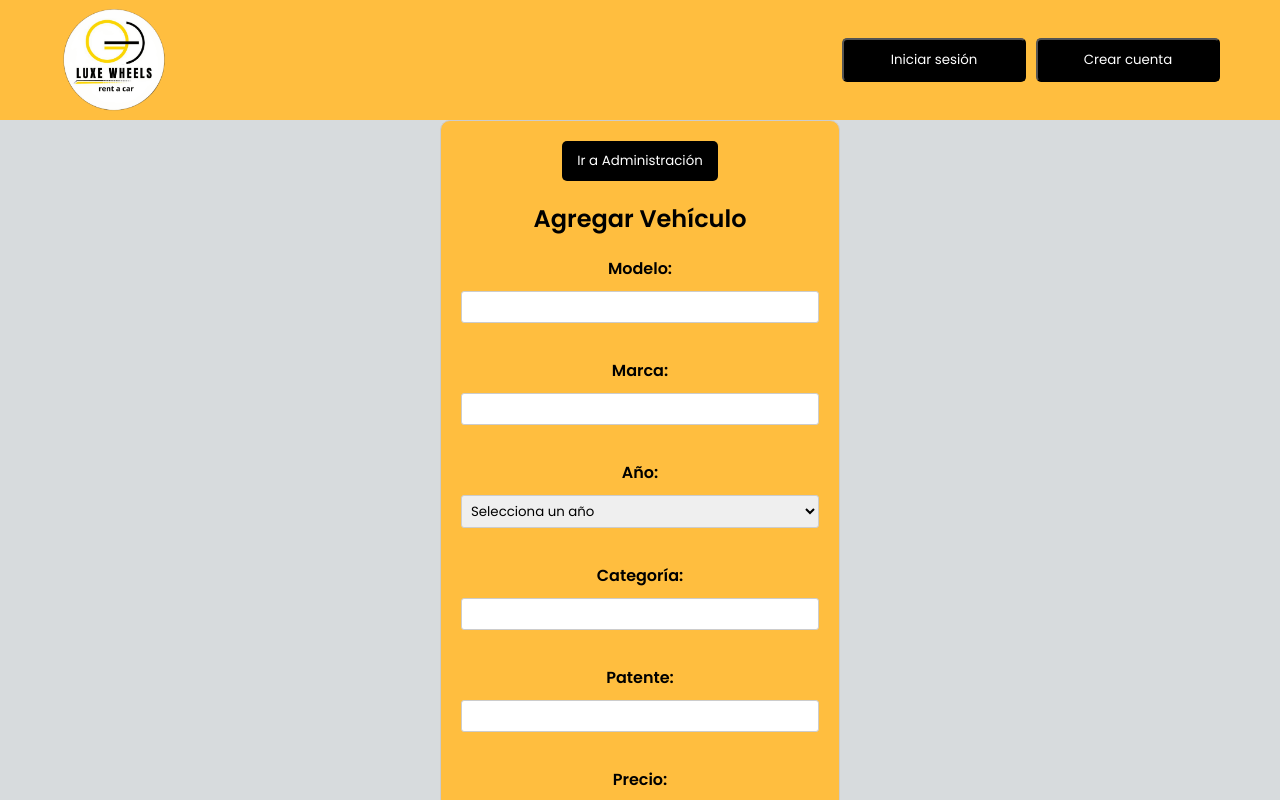
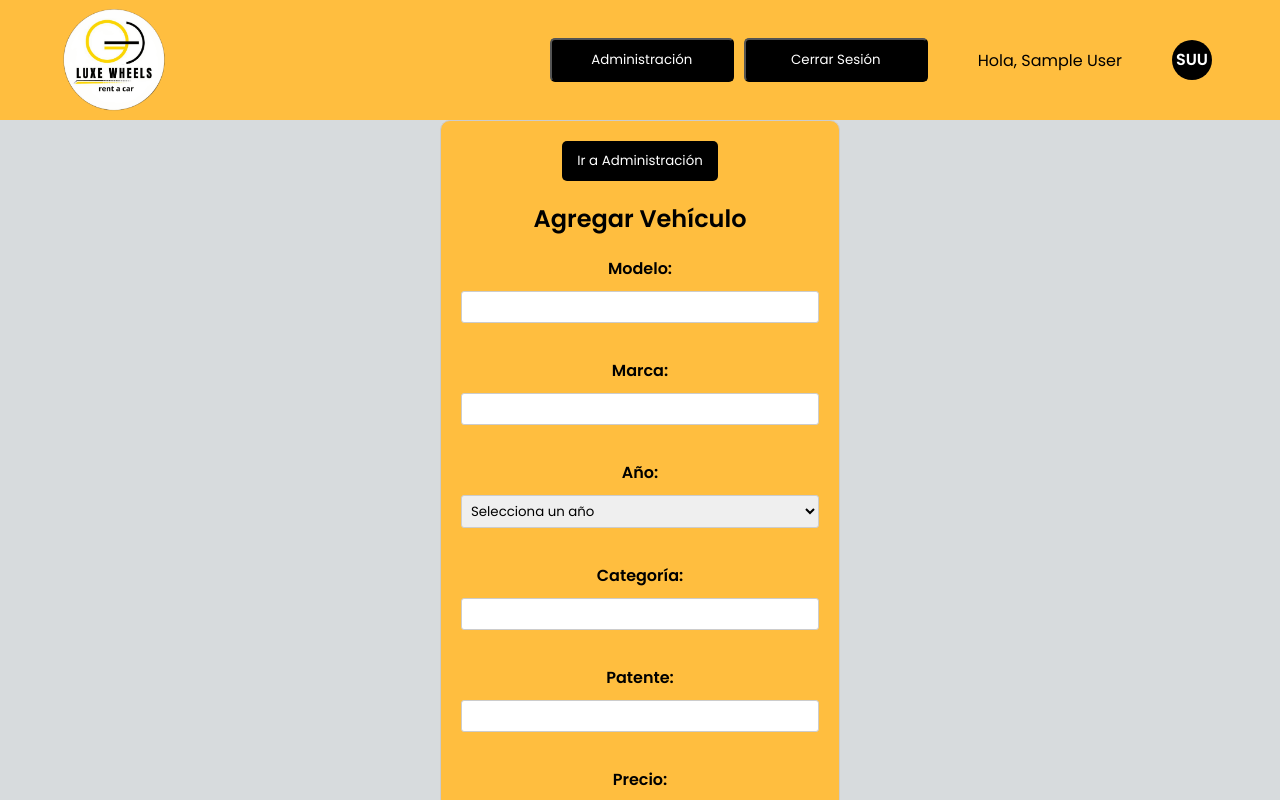
Before and after one commit to ManuelAbraham2001/LuxeWheels, a React (Vite) app in the folder Frontend/: page /admin/addproduct in a window 1280 px wide. Shown: the top 800 px of the page. Built offline with nearby package versions, Linux system fonts and the light colour scheme; sample sign-in values are in the browser's storage.

Commit message:
Rutas protegidas - Login - Logout - Navbar - Trello #14 #15

```diff
--- a/Frontend/src/App.jsx
+++ b/Frontend/src/App.jsx
@@ -1,57 +1,48 @@
-
-import { Route, Routes } from "react-router-dom";
-import Home from "./Components/Home";
-/*import Contact from "./Routes/Contact";
-import Favs from "./Routes/Favs";*/
-import Footer from "./Components/Footer";
-import Navbar from "./Components/Navbar";
-import Detail from "./Components/Detail";
-import LoginForm from "./Components/LoginForm";
-import RegisterForm from "./Components/RegisterForm";
-import AddVehicleForm from "./Components/AddVehicleForm";
-import Admin from "./Components/Admin";
-import AdminListVehicles from "./Components/AdminListVehicles";
-import ListUsers from "./Components/ListUsers";
 
 
 
 
-function App() {
+// App.jsx
+import { Route, Routes } from 'react-router-dom';
+import {AuthMiddleware} from './Middlewares/AuthMiddleware';
+import Home from './Components/Home';
+import LoginForm from './Components/LoginForm';
+import RegisterForm from "./Components/RegisterForm";
+import Admin from './Components/Admin';
+import ListUsers from './Components/ListUsers';
+import AdminListVehicles from './Components/AdminListVehicles';
+import AddVehicleForm from './Components/AddVehicleForm';
+import Footer from "./Components/Footer";
+import Navbar from "./Components/Navbar";
 
-  /*const { state } = useDentiStates();*/
-  /*const bodyClassName = `body ${state.theme}`*/
+const App = () => {
+
+
   return (
     <div className="App">
-      <Navbar />
+    <Navbar />
+    <Routes>
 
-      <Routes>
-        <Route path="/" element={<Home />} />
+      <Route path="/" element={<Home />} />
+
+      <Route element={ <AuthMiddleware />}>
         <Route path="/admin" element={<Admin />} />
-        <Route path="/admin/listUsers" element={<ListUsers />} />
-        <Route path="/admin/ListVehicles" element={<AdminListVehicles />} />/
+        <Route path="/admin/listusers" element={<ListUsers />} />
+        <Route path="/admin/listvehicles" element={<AdminListVehicles />} />
         <Route path="/admin/addproduct" element={<AddVehicleForm />} />
-        <Route path='/detail/:id' element={<Detail />} />
-        <Route path="/login" element={<LoginForm />} />
-        <Route path="/register" element={<RegisterForm />} />
-      </Routes>
+      </Route>
 
 
-      <Footer />
-
-
+      <Route path="/register" element={<RegisterForm />} />
+      <Route path="/login" element={<LoginForm />} />
+    </Routes>
+    <Footer />
     </div>
   );
-}
+};
 
 export default App;
 
-/*
-<Routes>
-<Route path="/" element={<Home />}/>
-<Route path="/contacto" element={<Contact />} />
-<Route path="/favs" element={<Favs />} />
-<Route path="/detail/:id" element={<Detail />} />
-</Routes>
 
-<Footer/>
-*/
+
+    /*<Navbar isAuthenticated={isAuthenticated}/>*/
--- a/Frontend/src/Components/LoginForm.jsx
+++ b/Frontend/src/Components/LoginForm.jsx
@@ -1,11 +1,33 @@
-import React, { useState } from 'react';
+import React, { useState, useEffect } from 'react';
+import { useRentacarStates } from '../Context/Context'
+import  { useNavigate } from 'react-router-dom'
+
+
 
 const LoginForm = () => {
   const [email, setEmail] = useState('');
   const [password, setPassword] = useState('');
+  const { state, dispatch } = useRentacarStates();
+  const navigate = useNavigate();
+
+
 
   const handleLogin = () => {
-    console.log(`Iniciar sesión con ${email} y ${password}`);
+    const isAuthenticationSuccessful = email === 'usuario@example.com' && password === '1234';
+
+    if (isAuthenticationSuccessful) {
+      // Cambia el estado de la sesión
+      dispatch({ type: 'LOGIN',payload: {
+        user: {
+          name: `${email}`,
+          lastname: 'Lastname' // para sacar del back
+        },
+      },});
+      console.log(`Iniciar sesión con ${email} y ${password}`);
+      navigate('/admin');
+    } else {
+      console.log('Credenciales incorrectas.');
+    }
   };
 
   return (
--- a/Frontend/src/Components/Navbar.jsx
+++ b/Frontend/src/Components/Navbar.jsx
@@ -1,46 +1,98 @@
-import React from 'react'
-import { Link } from "react-router-dom";
-import './styles/Navbar.css';
-/*import { useDentiStates } from '../Context/Context';*/
+import React, { useEffect, useState } from "react";
+import { Link, useNavigate} from "react-router-dom";
+import "./styles/Navbar.css";
+import { useRentacarStates } from '../Context/Context';
 
 //Este componente debera ser estilado como "dark" o "light" dependiendo del theme del Context
 
 const Navbar = () => {
+  const navigate = useNavigate();
 
-  /*const { state, dispatch } = useDentiStates();
 
-  // Función para cambiar el tema
-  const toggleTheme = () => {
-    dispatch({ type: 'SWITCH_THEME' }); // Activa la acción SWITCH_THEME del contexto
-};
-  const bodyClassName = `body ${state.theme}`*/
+
+  const { state, dispatch } = useRentacarStates();
+
+
+  const getInitials = (fullName) => {
+    if (!fullName) return '';
+    return fullName.split(' ').map(word => word[0]).join('');
+  };
+
+  const ui = localStorage.getItem('user');
+
+  const userObj = ui ? JSON.parse(ui) : null;
+  const userInitials = userObj ? getInitials(`${userObj.name} ${userObj.lastname}`.toUpperCase()) : '';
+
+  console.log(`Iniciales del usuario: ${userInitials}`);
+
+
+
+  const Auth = localStorage.getItem('isAuthenticated') === 'true'
+
+  const [isAuthenticated, setIsAuthenticated] = useState(Auth);
+
+  useEffect(() => {
+    setIsAuthenticated(Auth);
+  }, [Auth]);
+
+
+  const handleLogout = () => {
+    // Realiza las acciones de logout necesarias
+    dispatch({ type: "LOGOUT" });
+    navigate('/');
+
+  };
+
   return (
-
     <nav className="navbar">
       <Link to="/">
         <div className="logo-container">
-          <img className="logo" src='/images/Logo_dark1.png' alt="Autos de alquiler" />
+          <img
+            className="logo"
+            src="/images/Logo_dark1.png"
+            alt="Autos de alquiler"
+          />
         </div>
-
       </Link>
 
-      <div className='burger-menu'>
-            <img src='/images/icon-hamburger.svg'/>
+      <div className="burger-menu">
+        <img src="/images/icon-hamburger.svg" />
       </div>
 
-      <div className='right-block'>
+      <div className="right-block">
+        {isAuthenticated ? (
+          <>
 
-      <Link to="/login" className="login">
-          <button className='nav-button'>Iniciar sesión</button>
-      </Link>
-      <Link to="/register" className="register">
-          <button className='nav-button'>Crear cuenta</button>
-      </Link>
+            <Link to="/admin" className="admin">
+              <button className="nav-button">Administración</button>
+            </Link>
 
+            <button onClick={handleLogout} className="nav-button">
+              Cerrar Sesión
+            </button>
+
+            <span className="user-greeting">Hola, {userObj?.name || ''}</span>
+
+
+
+
+            <span className="user-initials">{userInitials}</span>
+
+
+          </>
+        ) : (
+          <>
+            <Link to="/login" className="login">
+              <button className="nav-button">Iniciar sesión</button>
+            </Link>
+            <Link to="/register" className="register">
+              <button className="nav-button">Crear cuenta</button>
+            </Link>
+          </>
+        )}
       </div>
     </nav>
+  );
+};
 
-  )
-}
-
-export default Navbar
+export default Navbar;
--- a/Frontend/src/Components/RegisterForm.jsx
+++ b/Frontend/src/Components/RegisterForm.jsx
@@ -9,9 +9,10 @@ const RegisterForm = () => {
   const [telefono, setTelefono] = useState('');
   const [documento, setDocumento] = useState('');
 
+
   const handleRegister = () => {
-    // Lógica de registro aquí
-    console.log(`Registrarse con ${nombre}, ${apellido}, ${email}, ${password}, ${fechaNac}, ${telefono}, ${documento}`);
+
+    console.log(`Registrarse con ${nombre}, ${apellido}, ${email}, ${password}, ${fechaNac}, ${telefono}, ${documento}, ${categoria}`);
   };
 
   return (
--- a/Frontend/src/Components/styles/Navbar.css
+++ b/Frontend/src/Components/styles/Navbar.css
@@ -1,92 +1,3 @@
-/*
-  .navbar {
-    display: flex;
-    justify-content: space-between;
-    position: fixed;
-    top: 0;
-    z-index: 1000;
-    width: 100%;
-    height: 120px;
-    background: #FFBE3F;
-  }
-
-
-
-.right-block {
-  display: flex;
-  align-items: center;
-}
-
-
-
-.right-block button {
-  background-color: black;
-  color: white;
-  padding: 10px 20px;
-  margin-left: 10px;
-  cursor: pointer;
-  border-radius: 5px;
-}
-
-.right-block button.nav-button {
-  width: 184px;
-  height: 44px;
-  top: 24px;
-  left: 1048px;
-  border-radius: 10px;
-  border: 1px;
-}
-
-
-
-  .burger-menu{
-    display:none;
-}
-
-
-.logo-container {
-
-  width: 110px;
-  height: 110px;
-}
-
-.logo {
-  width: 100%;
-  height: 100%;
-  object-fit: contain; /* Para que la imagen se ajuste dentro del contenedor sin molestar */
-/*}
-
-
-
-  @media (max-width: 768px) {
-
-    /* .: header :. */
-/*
-    .nav-menu{
-        display:none
-    }
-
-
-
-    .burger-menu{
-      display: flex;
-      align-items: center;
-      justify-content: center;
-    }
-
-    .right-block{
-        display:none;
-    }
-
-  }
-
-
-*/
-
-
-/**/
-
-
 /* Navbar Styles */
 .navbar {
   display: flex;
@@ -102,6 +13,24 @@
   box-sizing: border-box; /* Box-sizing para incluir padding en el ancho total */
 }
 
+.user-initials {
+  display: inline-block;
+  width: 40px;
+  height: 40px;
+  line-height: 40px;
+  text-align: center;
+  border-radius: 50%;
+  background-color: #000000; /* Puedes ajustar el color según tus preferencias */
+  color: #ffffff; /* Color del texto, puede ser blanco o cualquier otro color que contraste */
+  font-size: 16px;
+  font-weight: bold;
+  margin-right: 8px; /* Espacio entre las iniciales y el botón de cerrar sesión */
+}
+
+
+.user-greeting{
+  padding: 50px;
+}
 .right-block {
   display: flex;
   align-items: center;
--- /dev/null
+++ b/Frontend/src/Middlewares/AuthMiddleware.jsx
@@ -0,0 +1,25 @@
+
+
+
+import React, { useEffect } from 'react';
+import { useNavigate, Outlet } from 'react-router-dom';
+
+
+
+export const AuthMiddleware = ({children, redirectTo='/login'}) => {
+
+  const isAuthenticated = localStorage.getItem('isAuthenticated') === 'true';
+
+  const navigate = useNavigate();
+
+
+  useEffect(() => {
+
+    if (!isAuthenticated) {
+      // Si el usuario no está autenticado, redirigir a p´gina que viene desde redirectTo
+      navigate(redirectTo);
+    }
+  }, [isAuthenticated, navigate]);
+
+  return children ? children : <Outlet />
+}
```
Also changed, not shown: Frontend/src/Context/Context.jsx (+20 -6 lines).
